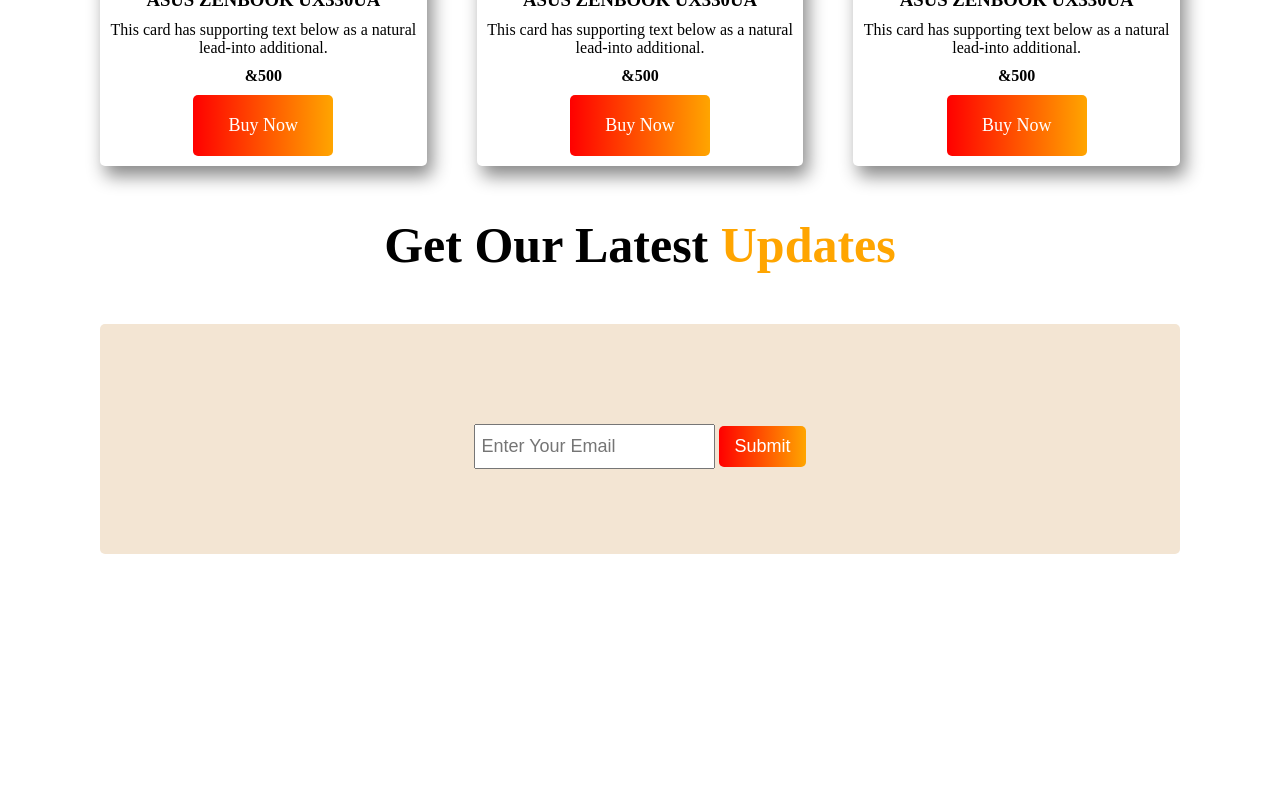
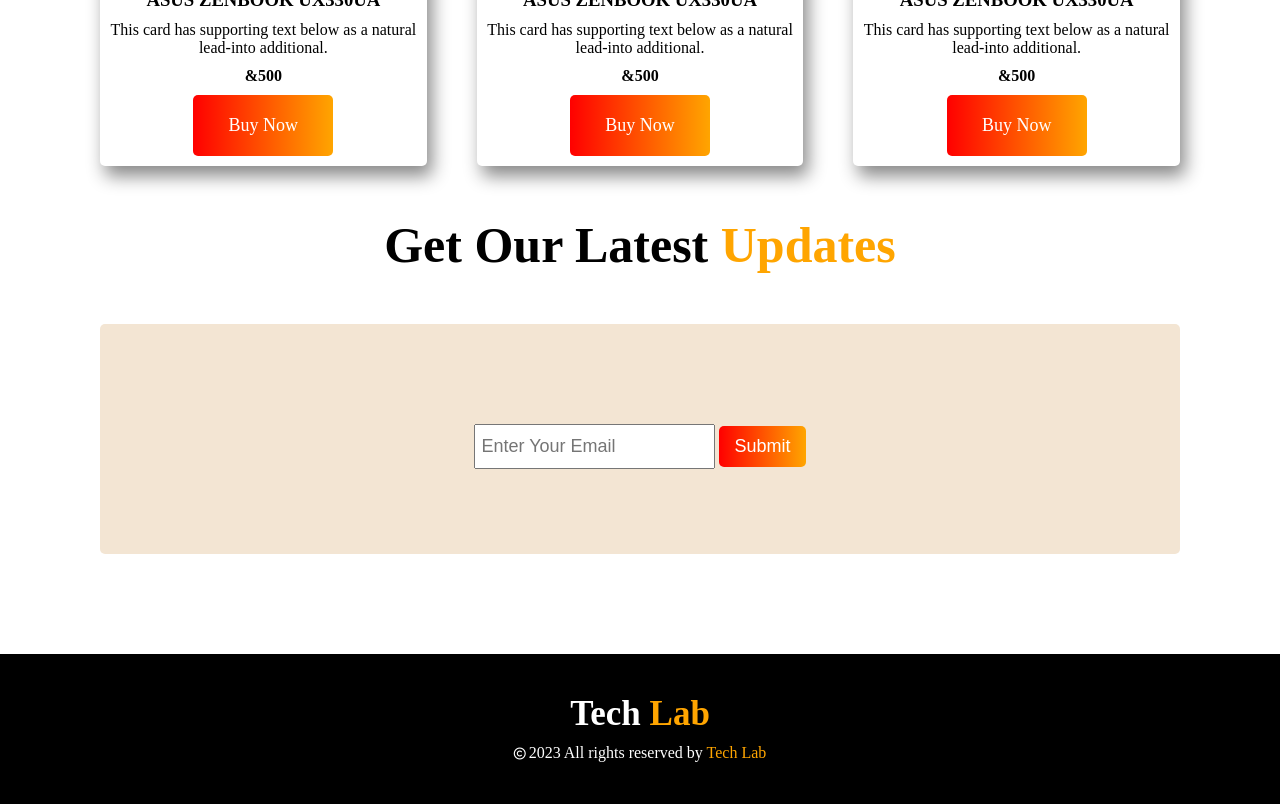
Before and after one commit to tanveer1912/tech-lab-resources-re, a plain HTML site: page index.html in a window 1280 px wide. Shown: the part 1981-2785 px from the top of the page. Before the commit the page ends 2585 px from the top, so only its background shows below. Drawn offline with Linux system fonts and the light colour scheme.

Commit message:
footer section add

```diff
--- a/index.html
+++ b/index.html
@@ -6,6 +6,7 @@
     <meta name="viewport" content="width=device-width, initial-scale=1.0">
     <title>Tech Resources</title>
     <link rel="stylesheet" href="styles/tech.css">
+    <script src="https://kit.fontawesome.com/097d26a8e6.js" crossorigin="anonymous"></script>
 </head>
 <header>
     <section class="banner-container">
@@ -119,6 +120,14 @@
         </div>
     </section>
 </main>
+<footer>
+    <section class="footer-container">
+        <div class="footer">
+            <h1>Tech <span class="span">Lab</span></h1>
+            <p><i class="fa-regular fa-copyright"></i>2023 All rights reserved by <span class="span">Tech Lab</span></p>
+        </div>
+    </section>
+</footer>
 
 <body>
 
--- a/styles/tech.css
+++ b/styles/tech.css
@@ -128,6 +128,7 @@
 
 .updates-container {
     margin: 50px 100px;
+    margin-bottom: 100px;
 }
 
 .submit {
@@ -152,3 +153,26 @@
     border-radius: 5px;
     color: white;
 }
+
+/* Foteer styles */
+
+.footer-container {
+    background-color: black;
+    height: 150px;
+}
+
+.footer {
+    color: white;
+    text-align: center;
+    padding-top: 40px;
+}
+
+.footer h1 {
+    font-size: 35px;
+    padding-bottom: 10px;
+}
+
+.fa-regular {
+    font-size: 12px;
+    padding-right: 3px;
+}
```
